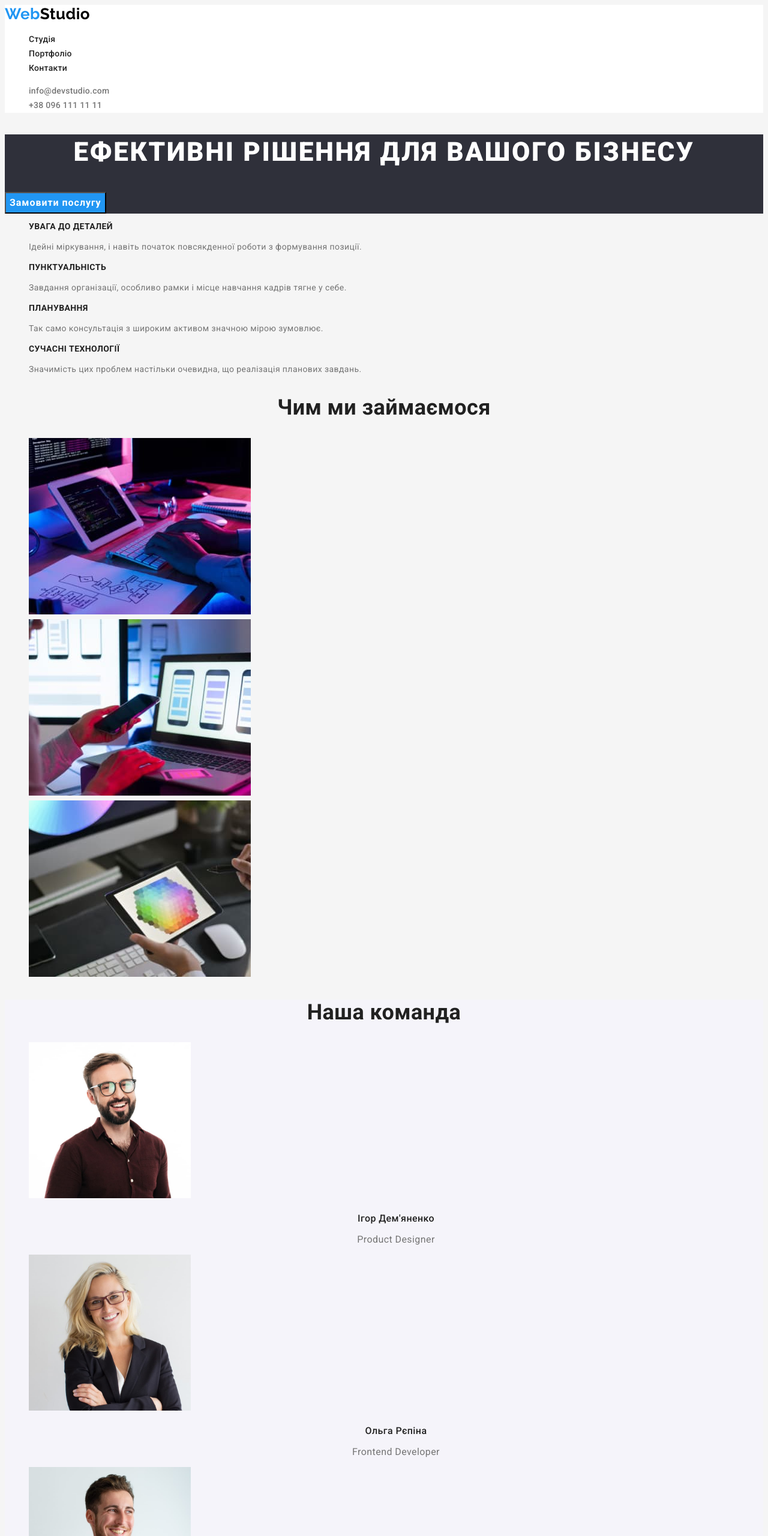
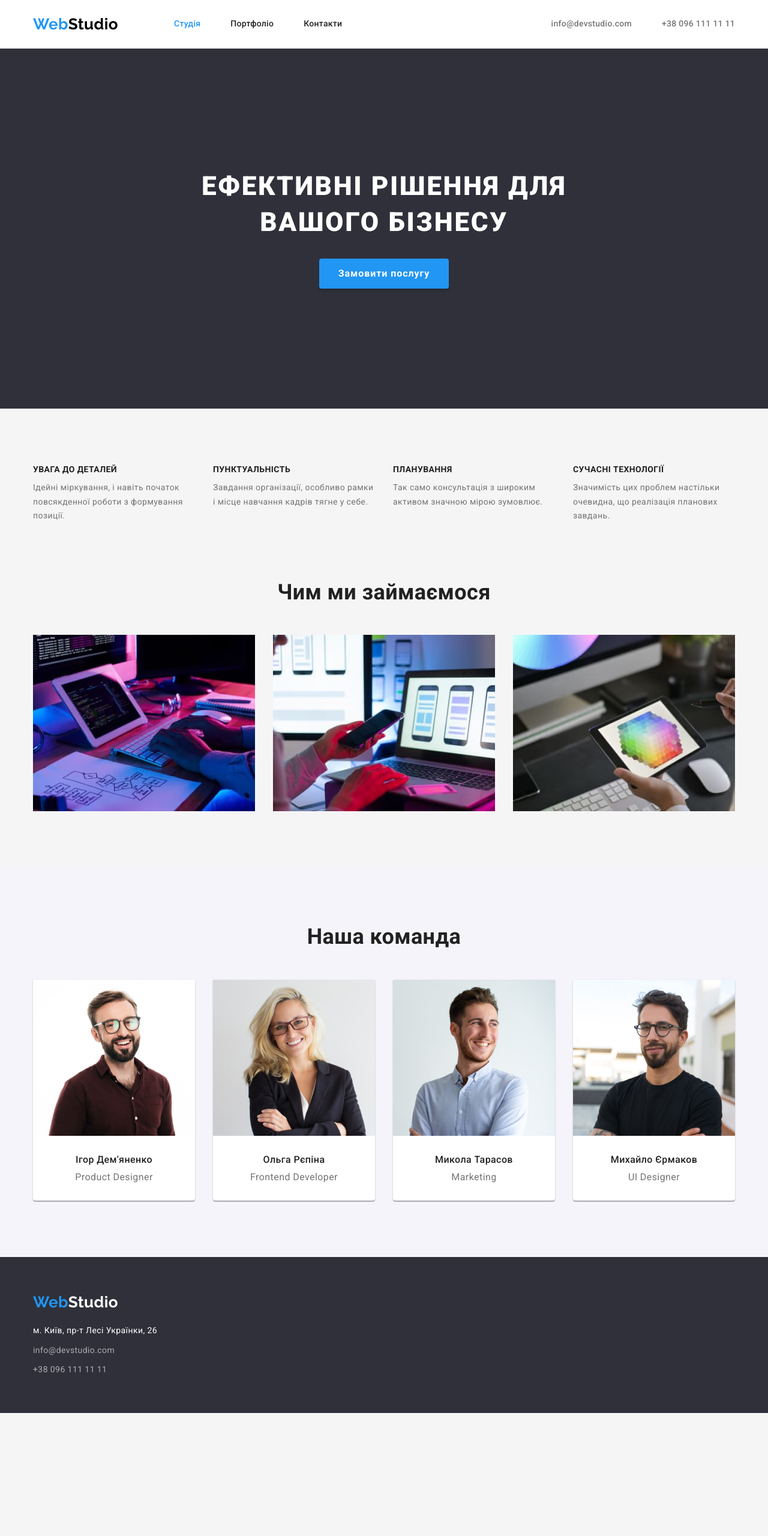
Before and after one commit to OleksandrVlasenko/goit-markup-hw-03, a plain HTML site: page index.html in a window 1280 px wide. Shown: the top 2560 px of the page at 60% size. After the commit the page ends 2355 px from the top, so only its background shows below. Drawn offline with nearby package versions, Linux system fonts and the light colour scheme.

Commit message:
Homework3

```diff
--- a/css/styles.css
+++ b/css/styles.css
@@ -15,16 +15,73 @@ body {
 	background: var(--main-background-color);
 }
 
+section {
+	padding: 94px 0px;
+}
 a {
 	text-decoration: none;
 }
+
+h1,
+h2,
+h3,
+h4,
+h5,
+h6,
+ul,
+li,
+p {
+	margin: 0px;
+	padding: 0px;
+}
+
 li {
 	list-style: none;
 }
+
+img {
+	display: block;
+	max-width: 100%;
+	height: auto;
+}
+
+.vissualy-hidden {
+	position: absolute;
+	white-space: nowrap;
+	width: 1px;
+	height: 1px;
+	overflow: hidden;
+	border: 0;
+	padding: 0;
+	clip: rect(0 0 0 0);
+	clip-path: inset(50%);
+	margin: -1px;
+}
+
+.container {
+	width: 1200px;
+	padding-left: 15px;
+	padding-right: 15px;
+	margin-left: auto;
+	margin-right: auto;
+}
+
 /*  header */
 header {
 	background-color: var(--third-text-color);
+	border-bottom: 1px solid #ececec;
 }
+
+.main-nav {
+	display: flex;
+	justify-content: space-between;
+}
+
+nav {
+	display: flex;
+	align-items: center;
+}
+
 .logo-header,
 .logo-footer {
 	font-family: "Raleway", sans-serif;
@@ -42,6 +99,9 @@ header {
 
 .nav-menu-item,
 .nav-contacts {
+	display: block;
+	padding-top: 32px;
+	padding-bottom: 32px;
 	font-weight: 500;
 	font-size: 14px;
 	line-height: 1.14;
@@ -62,34 +122,83 @@ header {
 	color: var(--descriptions-text-color);
 }
 
+.current-link {
+	color: var(--text-selection-color);
+}
+
+.nav-menu {
+	display: flex;
+	margin-left: 93px;
+}
+
+.nav-menu > .item {
+	margin-right: 50px;
+}
+
+.nav-menu > .item:last-child {
+	margin-right: 0px;
+}
+
+.contacts-header {
+	display: flex;
+}
+
+.contacts-header > .item:not(:last-child) {
+	margin-right: 50px;
+}
+
 /* Hero */
 .hero {
+	padding-top: 200px;
+	padding-bottom: 200px;
+
 	background: var(--background-hero);
+	text-align: center;
 }
 .hero-title {
+	width: 696px;
+	margin-bottom: 30px;
+	margin-left: auto;
+	margin-right: auto;
+
 	font-weight: 900;
 	font-size: 44px;
 	line-height: 1.36;
-	text-align: center;
 	letter-spacing: 0.06em;
 	text-transform: uppercase;
 	color: var(--third-text-color);
 }
 
 .hero-button {
+	width: 216px;
+	height: 50px;
+	border-radius: 4px;
+
 	cursor: pointer;
 	font-family: "Roboto";
 	font-weight: 700;
 	font-size: 16px;
 	line-height: 1.87;
 	letter-spacing: 0.06em;
-	text-align: center;
 	color: var(--third-text-color);
 	background-color: var(--text-selection-color);
+	border: 0px;
+	box-shadow: 0px 4px 4px rgba(0, 0, 0, 0.15);
 }
 
 /* Advantages */
+.advantages {
+	display: flex;
+	gap: 30px;
+}
+
+.advantages > .item {
+	width: calc((100% - 3 * 30px) / 4);
+}
+
 .advantages-title {
+	margin-bottom: 10px;
+
 	font-weight: 700;
 	font-size: 14px;
 	line-height: 1.14;
@@ -102,9 +211,19 @@ header {
 }
 
 /*Activity */
+.activity-section {
+	padding-top: 0;
+}
+
+.activity {
+	display: flex;
+	gap: 30px;
+}
 
 .activity-title,
 .team-title {
+	margin-bottom: 50px;
+
 	font-weight: 700;
 	font-size: 36px;
 	line-height: 1.17;
@@ -113,8 +232,27 @@ header {
 }
 
 /* Team */
+.team-section {
+	background: #f5f4fa;
+}
+
 .team {
-	background: #f5f4fa;
+	display: flex;
+	gap: 30px;
+}
+
+.team > .item {
+	width: calc((100% - 3 * 30px) / 4);
+	box-shadow: 0px 1px 3px rgba(0, 0, 0, 0.12), 0px 1px 1px rgba(0, 0, 0, 0.14),
+		0px 2px 1px rgba(0, 0, 0, 0.2);
+	border-radius: 0px 0px 4px 4px;
+
+	background-color: var(--third-text-color);
+}
+
+.team-card {
+	padding-top: 30px;
+	padding-bottom: 30px;
 }
 
 .team-name,
@@ -126,6 +264,8 @@ header {
 }
 
 .team-name {
+	margin-bottom: 10px;
+
 	color: var(--main-text-color);
 	font-weight: 500;
 }
@@ -134,8 +274,25 @@ header {
 footer {
 	background-color: var(--background-hero);
 }
+
+.container.item {
+	padding-top: 60px;
+	padding-bottom: 60px;
+}
+
 .logo-footer {
+	display: block;
+	margin-bottom: 20px;
+
 	color: var(--third-text-color);
+}
+
+.footer-adress > .item {
+	margin-bottom: 9px;
+}
+
+.footer-adress > .item:last-child {
+	margin-bottom: 0px;
 }
 
 .footer-contacts {
@@ -143,8 +300,33 @@ footer {
 	font-style: normal;
 }
 
+.footer-contacts.item {
+	color: rgba(255, 255, 255, 0.6);
+}
+
+.footer-contacts.item:hover,
+.footer-contacts.item:focus {
+	color: var(--text-selection-color);
+}
+
 /* Portfolio */
+.filter-button {
+	display: flex;
+	justify-content: center;
+	margin-bottom: 50px;
+}
+
+.filter-button > .item {
+	margin-right: 8px;
+}
+
+.filter-button > .item:last-child {
+	margin-right: 0;
+}
+
 .portfolio-buttons {
+	padding: 6px 22px;
+
 	cursor: pointer;
 	font-family: "Roboto";
 	font-weight: 500;
@@ -159,15 +341,42 @@ footer {
 	height: 38px;
 }
 
+.portfolio-buttons.first {
+	padding-right: 25px;
+	padding-left: 25px;
+}
+
 .portfolio-buttons:hover,
 .portfolio-buttons:focus {
 	color: var(--third-text-color);
-	background: #2196f3;
+	background: var(--text-selection-color);
 	box-shadow: 0px 3px 1px rgba(0, 0, 0, 0.1), 0px 1px 2px rgba(0, 0, 0, 0.08),
 		0px 2px 2px rgba(0, 0, 0, 0.12);
 }
 
+.portfolio {
+	display: flex;
+	flex-wrap: wrap;
+	gap: 30px;
+}
+
+.portfolio > .item {
+	width: calc((100% - 2 * 30px) / 3);
+
+	background-color: var(--third-text-color);
+}
+
+.portfolio-card {
+	padding: 20px 24px;
+
+	border-left: 1px solid #eeeeee;
+	border-right: 1px solid #eeeeee;
+	border-bottom: 1px solid #eeeeee;
+}
+
 .portfolio-title {
+	margin-bottom: 4px;
+
 	font-size: 18px;
 	line-height: 2;
 	letter-spacing: 0.06em;
--- a/index.html
+++ b/index.html
@@ -11,33 +11,45 @@
 			href="https://fonts.googleapis.com/css2?family=Raleway:wght@700&family=Roboto:wght@400;500;700;900&display=swap"
 			rel="stylesheet"
 		/>
+		<link
+			rel="stylesheet"
+			href="https://cdnjs.cloudflare.com/ajax/libs/modern-normalize/1.1.0/modern-normalize.min.css"
+		/>
 		<link rel="stylesheet" href="./css/styles.css" />
 	</head>
 	<body>
 		<header>
+			<div class="container main-nav">
 				<nav>
 					<!-- prettier-ignore -->
 					<a class="logo-header" href="./index.html" lang="en">
 					<span>Web</span>Studio
 				</a>
 					<ul class="nav-menu">
-					<li><a class="nav-menu-item" href="./index.html">Студія</a></li>
-					<li>
+						<li class="item">
+							<a class="nav-menu-item current-link" href="./index.html">
+								Студія
+							</a>
+						</li>
+						<li class="item">
 							<a class="nav-menu-item" href="./portfolio.html">Портфоліо</a>
 						</li>
-					<li><a class="nav-menu-item" href="#">Контакти</a></li>
+						<li class="item"><a class="nav-menu-item" href="#">Контакти</a></li>
 					</ul>
 				</nav>
 				<ul class="contacts-header">
-				<li>
+					<li class="item">
 						<a class="nav-contacts" href="mailto:info@devstudio.com">
 							info@devstudio.com
 						</a>
 					</li>
-				<li>
-					<a class="nav-contacts" href="tel:+380961111111">+38 096 111 11 11</a>
+					<li class="item">
+						<a class="nav-contacts" href="tel:+380961111111">
+							+38 096 111 11 11
+						</a>
 					</li>
 				</ul>
+			</div>
 		</header>
 		<main>
 			<!-- Ефективні рішення для вашого бізнесу -->
@@ -46,43 +58,46 @@
 				<button class="hero-button" type="button">Замовити послугу</button>
 			</section>
 			<!-- Наші переваги -->
-			<section class="advantages">
-				<h2 hidden>Наші переваги</h2>
-				<ul>
-					<li>
+			<section>
+				<div class="container">
+					<h2 class="vissualy-hidden">Наші переваги</h2>
+					<ul class="advantages">
+						<li class="item">
 							<h3 class="advantages-title">Увага до деталей</h3>
 							<p class="advantages-descriptions">
 								Ідейні міркування, і навіть початок повсякденної роботи з
 								формування позиції.
 							</p>
 						</li>
-					<li>
+						<li class="item">
 							<h3 class="advantages-title">Пунктуальність</h3>
 							<p class="advantages-descriptions">
-							Завдання організації, особливо рамки і місце навчання кадрів тягне
-							у себе.
+								Завдання організації, особливо рамки і місце навчання кадрів
+								тягне у себе.
 							</p>
 						</li>
-					<li>
+						<li class="item">
 							<h3 class="advantages-title">Планування</h3>
 							<p class="advantages-descriptions">
 								Так само консультація з широким активом значною мірою зумовлює.
 							</p>
 						</li>
-					<li>
+						<li class="item">
 							<h3 class="advantages-title">Сучасні технології</h3>
 							<p class="advantages-descriptions">
-							Значимість цих проблем настільки очевидна, що реалізація планових
-							завдань.
+								Значимість цих проблем настільки очевидна, що реалізація
+								планових завдань.
 							</p>
 						</li>
 					</ul>
+				</div>
 			</section>
 			<!-- Чим ми займаємося -->
-			<section class="activity">
+			<section class="activity-section">
+				<div class="container">
 					<h2 class="activity-title">Чим ми займаємося</h2>
-				<ul>
-					<li>
+					<ul class="activity">
+						<li class="item">
 							<img
 								src="./images/img1.jpg"
 								alt="Людина набирає текст"
@@ -90,7 +105,7 @@
 								height="294"
 							/>
 						</li>
-					<li>
+						<li class="item">
 							<img
 								src="./images/img2.jpg"
 								alt="Людина користується смартфоном"
@@ -98,7 +113,7 @@
 								height="294"
 							/>
 						</li>
-					<li>
+						<li class="item">
 							<img
 								src="./images/img3.jpg"
 								alt="Людина користується планшетом"
@@ -107,62 +122,74 @@
 							/>
 						</li>
 					</ul>
+				</div>
 			</section>
 			<!-- Наша команда -->
-			<section class="team">
+			<section class="team-section">
+				<div class="container">
 					<h2 class="team-title">Наша команда</h2>
-				<ul>
-					<li>
+					<ul class="team">
+						<li class="item">
 							<img
 								src="./images/igor.jpg"
 								alt="Ігор Дем'яненко"
 								width="270"
 								height="260"
 							/>
+							<div class="team-card">
 								<h3 class="team-name">Ігор Дем'яненко</h3>
 								<p class="team-position" lang="en">Product Designer</p>
+							</div>
 						</li>
-					<li>
+						<li class="item">
 							<img
 								src="./images/olga.jpg"
 								alt="Ольга Рєпіна"
 								width="270"
 								height="260"
 							/>
+							<div class="team-card">
 								<h3 class="team-name">Ольга Рєпіна</h3>
 								<p class="team-position" lang="en">Frontend Developer</p>
+							</div>
 						</li>
-					<li>
+						<li class="item">
 							<img
 								src="./images/mykola.jpg"
 								alt="Микола Тарасов"
 								width="270"
 								height="260"
 							/>
+							<div class="team-card">
 								<h3 class="team-name">Микола Тарасов</h3>
 								<p class="team-position" lang="en">Marketing</p>
+							</div>
 						</li>
-					<li>
+						<li class="item">
 							<img
 								src="./images/myhailo.jpg"
 								alt="Михайло Єрмаков"
 								width="270"
 								height="260"
 							/>
+							<div class="team-card">
 								<h3 class="team-name">Михайло Єрмаков</h3>
 								<p class="team-position" lang="en">UI Designer</p>
+							</div>
 						</li>
 					</ul>
+				</div>
 			</section>
 		</main>
 		<footer>
+			<div class="container item">
 				<!-- prettier-ignore -->
 				<a class="logo-footer" href="./index.html" lang="en">
 				<span>Web</span>Studio
 			</a>
 				<address>
-				<ul>
-					<li>
+					<ul class="footer-adress">
+						<li class="item">
 							<a
 								class="footer-contacts"
 								href="https://goo.gl/maps/CPtrU1FHBa2aNyZL9"
@@ -172,18 +199,19 @@
 								м. Київ, пр-т Лесі Українки, 26
 							</a>
 						</li>
-					<li>
-						<a class="footer-contacts" href="mailto:info@devstudio.com">
+						<li class="item">
+							<a class="footer-contacts item" href="mailto:info@devstudio.com">
 								info@devstudio.com
 							</a>
 						</li>
-					<li>
-						<a class="footer-contacts" href="tel:+380961111111">
+						<li class="item">
+							<a class="footer-contacts item" href="tel:+380961111111">
 								+38 096 111 11 11
 							</a>
 						</li>
 					</ul>
 				</address>
+			</div>
 		</footer>
 	</body>
 </html>
```
Also changed, not shown: portfolio.html (+72 -51 lines). Lines whose indentation alone changed are shown as unchanged.
